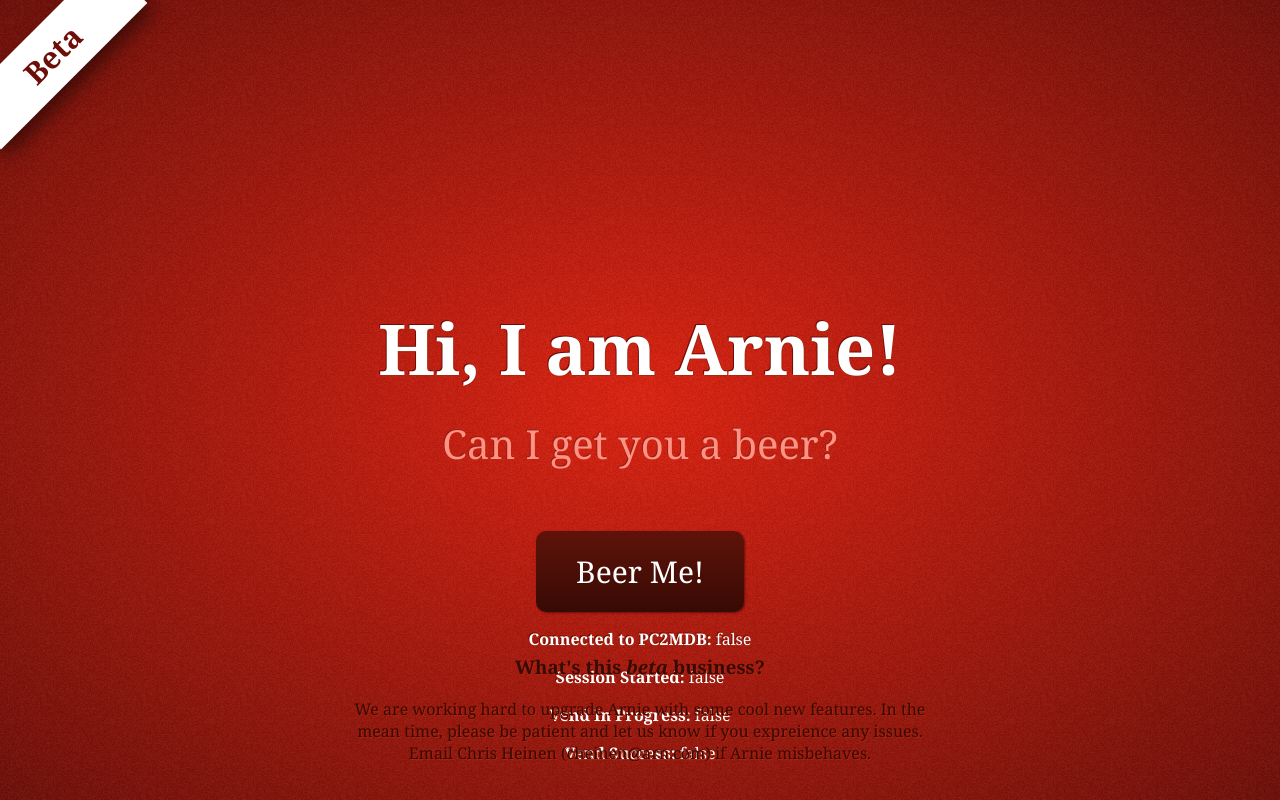
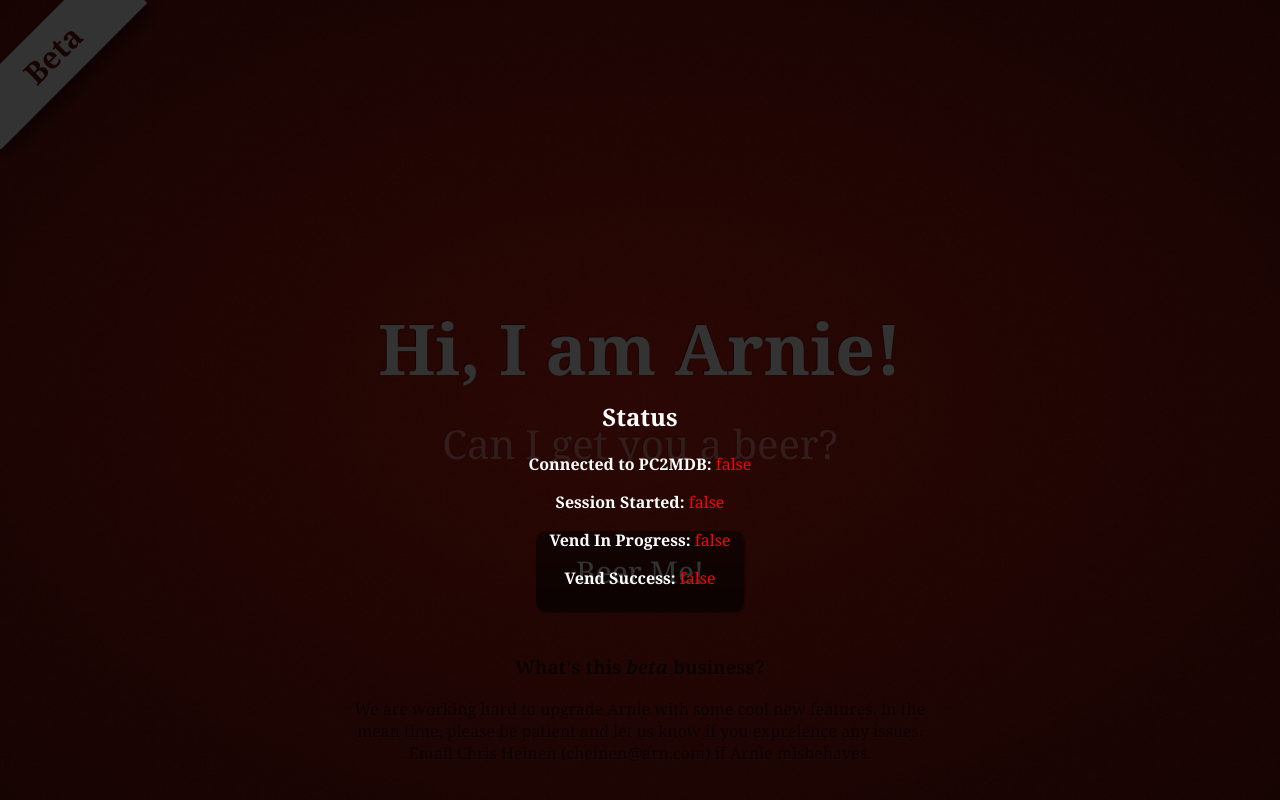
Before and after one commit to heinencreative/BevMax4-NodeJS, a website: page beta.html in a window 1280 px wide. Drawn offline with Linux system fonts and the light colour scheme; no server answers.

Commit message:
added startup overlay

```diff
--- a/beta.css
+++ b/beta.css
@@ -94,6 +94,30 @@ footer{
    Page Specific
    ================================================ */
 
+.overlay {
+  position: absolute;
+  top: 0;
+  left: 0;
+  color: #FFF;
+  background: rgba(0,0,0,.8);
+  height: 100%;
+  width: 100%;
+}
+.overlay--content {
+  margin-top: 400px;
+}
+.overlay--close {
+  color: #000;
+  font-size: 22px;
+  margin-top: 50px;
+  padding:10px 20px;
+}
+.status {
+  color: green;
+}
+.false {
+  color: red;
+}
 .ribbon {
   position: absolute;
   top: 24px;
--- a/beta.html
+++ b/beta.html
@@ -10,7 +10,7 @@
         <link rel="stylesheet" href="beta.css">
     </head>
     <body data-ng-controller="ArnieController">
-        <div class="ribbon"><div class="ribbon--inner">Beta</div></div>
+        <div class="ribbon" data-ng-click="overlay = true"><div class="ribbon--inner">Beta</div></div>
         <div class="counter" data-ng-hide="!sessionStarted || vendInProgress">
           <h3 class="counter--title">Timing Out</h3>
           <span class="counter--number">{{time}}</span>
@@ -19,10 +19,6 @@
           <h1>Hi, I am Arnie!</h1>
           <p class="intro">Can I get you a beer?</p>
           <p><button id="startSession" class="primary" data-ng-click="startSession()" data-ng-disable="sessionStarted">Beer Me!</button></p>
-          <p><strong>Connected to PC2MDB: </strong>{{alreadyConnected}}</p>
-          <p><strong>Session Started: </strong>{{sessionStarted}}</p>
-          <p><strong>Vend In Progress: </strong>{{vendInProgress}}</p>
-          <p><strong>Vend Success: </strong>{{vendSuccess}}</p>
           <div class="cancelContent" data-ng-hide="!sessionStarted || vendInProgress">
             <h2 class="cancelContent--title">Change your mind?</h2>
             <p><button id="endSession" class="danger" data-ng-click="endSession()" data-ng-disable="!vendInProgress">Cancel</button></p>
@@ -32,6 +28,16 @@
           <h3>What's this <em>beta</em> business?</h3>
           <p>We are working hard to upgrade Arnie with some cool new features. In the mean time, please be patient and let us know if you expreience any issues. Email Chris Heinen (cheinen@arn.com) if Arnie misbehaves.</p>
         </footer>
+        <div class="overlay" data-ng-show="overlay">
+          <div class="overlay--content">
+            <h2>Status</h2>
+            <p><strong>Connected to PC2MDB: </strong><span class="status" data-ng-class="{'false':!alreadyConnected}">{{alreadyConnected}}</span></p>
+            <p><strong>Session Started: </strong><span class="status" data-ng-class="{'false':!sessionStarted}">{{sessionStarted}}</span></p>
+            <p><strong>Vend In Progress: </strong><span class="status" data-ng-class="{'false':!vendInProgress}">{{vendInProgress}}</span></p>
+            <p><strong>Vend Success: </strong><span class="status" data-ng-class="{'false':!vendSuccess}">{{vendSuccess}}</span></p>
+            <button class="overlay--close" data-ng-click="overlay = false" data-ng-show="alreadyConnected">Close</button>
+          </div>
+        </div>
         <script src="js/angular.min.js"></script>
         <script src="js/app.js"></script>
     </body>
--- a/js/app.js
+++ b/js/app.js
@@ -1,7 +1,9 @@
 var arnieApp = angular.module('arnieApp',[]);
 
-arnieApp.controller('ArnieController', ['$scope', '$http', function($scope, $http) {
+arnieApp.controller('ArnieController', ['$scope', '$http', '$timeout', function($scope, $http, $timeout) {
   // TODO: should these be individual or just tied to the status obj?
+  $scope.status = {}; // TODO: use this instead of the below vars
+  $scope.overlay = true; // Start with overlay
   $scope.alreadyConnected = false;
   $scope.sessionStarted = false;
   $scope.vendInProgress = false;
@@ -12,12 +14,17 @@ arnieApp.controller('ArnieController', ['$scope', '$http', function($scope, $htt
       seconds;
 
   // When the app starts, connect to PC2MDB
-  if(!$scope.alreadyConnected){
-    $http.get('/connect').success(function(data){
-      console.log("connected to machine", data);
-      $scope.alreadyConnected = true;
-    });
-  }
+  // if(!$scope.alreadyConnected){
+  //   $http.get('/connect').success(function(data){
+  //     console.log("connected to machine", data);
+  //     $scope.status = data;
+  //     // TODO: replace alreadyConnect with machineReady?
+  //     $scope.alreadyConnected = true;
+  //     $timeout(function(){
+  //       $scope.overlay = false; // Hide startup overlay
+  //     },1500);
+  //   });
+  // }
 
   // Start vending session
   $scope.startSession = function(){
@@ -66,7 +73,7 @@ arnieApp.controller('ArnieController', ['$scope', '$http', function($scope, $htt
       $scope.sessionStarted = data.sessionStarted;
       $scope.vendInProgress = data.vendInProgress;
       $scope.vendSuccess = data.vendSuccess;
-  		console.log('!$scope.sessionStarted',!$scope.sessionStarted);
+
       // As long as no vend is in progress, keep counting down
       if (!$scope.vendInProgress && !$scope.vendSuccess) {
         if (seconds === 0) {
@@ -76,8 +83,7 @@ arnieApp.controller('ArnieController', ['$scope', '$http', function($scope, $htt
         $scope.time = seconds;
         seconds --;
       } else if ($scope.vendSuccess) {
-  			// TODO change conditional so that if a vend has been successful clearTimout, right now it starts counting down again and does a second end session.
-  			// If the status ping returns that the session has ended, clearTimeout
+        // If the session was successful, clearTimeout()
         console.log('clearTimeout');
         clearTimeout(timer);
       }
```
Lines whose indentation alone changed are shown as unchanged.
